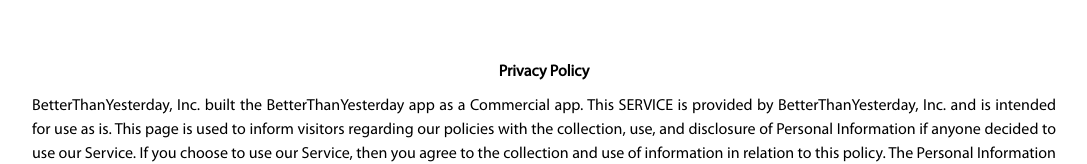
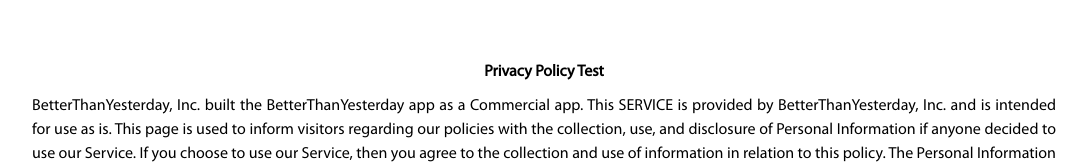
Before and after one commit to BlueFits/bty-web, a React (Create React App) app: page /privacy in a window 1280 px wide. Shown: the top 164 px of the page, without its empty margins (96-1183 px from the left). Built offline with nearby package versions, Linux system fonts and the light colour scheme; a web font is replaced by a local one.

Commit message:
test push

```diff
--- a/src/pages/disclaimers/Privacy.js
+++ b/src/pages/disclaimers/Privacy.js
@@ -14,7 +14,7 @@
     return (
         <div class="disclaimers">
             <DefaultText>
-                <strong>Privacy Policy</strong>
+                <strong>Privacy Policy Test</strong>
             </DefaultText>
             <DefaultText>
                 BetterThanYesterday, Inc. built the BetterThanYesterday app as
```
